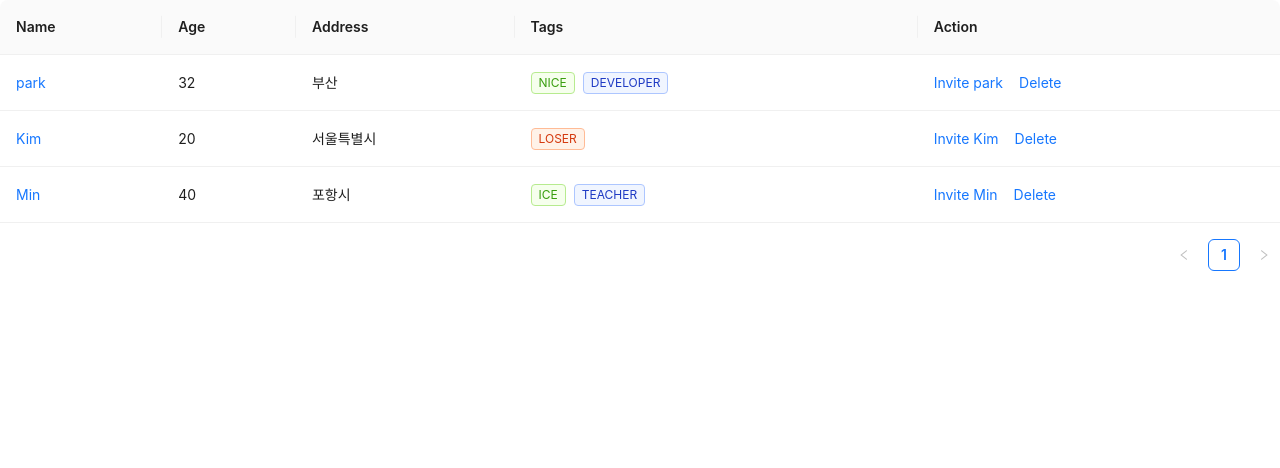
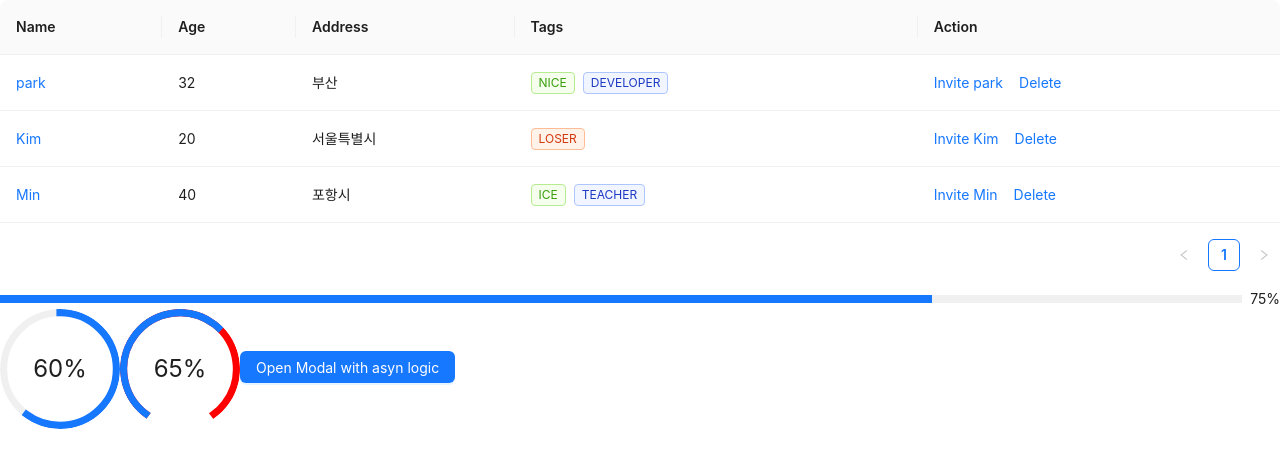
Before and after one commit to rondido/react-video-base, a React (Create React App) app in the folder ui/: page / in a window 1280 px wide. Shown: the top 468 px of the page. Built offline with nearby package versions, Linux system fonts and the light colour scheme.

Commit message:
feat:React AntDesign Modal, Progress commit

```diff
--- a/ui/src/components/AntDesign/AntDesignExample.jsx
+++ b/ui/src/components/AntDesign/AntDesignExample.jsx
@@ -3,6 +3,7 @@ import FormExample from './FormExample'
 import GetStart from './GetStart'
 import IconExample from './IconExample'
 import LayoutExample from './LayoutExample'
+import ModalExample from './ModalExample'
 import TableExample from './TableExample'
 import TypographyExample from './TypographyExample'
 
@@ -15,6 +16,7 @@ export default function AntDesignExample() {
         {/* <LayoutExample/> */}
         {/* <FormExample/> */}
         <TableExample/>
+        <ModalExample/>
     </div>
   )
 }
--- /dev/null
+++ b/ui/src/components/AntDesign/ModalExample.jsx
@@ -0,0 +1,39 @@
+import React, { useState } from 'react'
+import {Modal, Button, Progress} from "antd";
+
+export default function ModalExample() {
+    const [visible,setVisible] = useState(false);
+    const [confirmLoaidng,setConfirmLoading] = useState(false);
+    const [modalText,setModalText] = useState("모달창이 떠 올랐다.");
+    const showModal = () =>{
+        setVisible(true);
+        setModalText("모달창이 떠 올랐다.");
+    }
+    const handleOk = () =>{
+        setModalText("여기는 ok를 누른것이다");
+        setConfirmLoading(true);
+        setTimeout(()=>{
+            setVisible(false);
+            setConfirmLoading(false);
+        }, 2000)
+    }
+    const handleCancel = () =>{
+        console.log("clicked cancel button");
+        setVisible(false);
+    }
+  return (
+    <div>
+        <>
+        <Progress strokeLinecap='square' percent={75} />
+        <Progress strokeLinecap='square' type="circle" percent={60}/>
+        <Progress strokeLinecap='square' type="dashboard" percent={65} trailColor="red"/>
+        </>
+        <Button type="primary" onClick={showModal}>
+            Open Modal with asyn logic
+        </Button>
+        <Modal title="Title" visible={visible} onOk={handleOk} confirmLoading={confirmLoaidng} onCancel={handleCancel}>
+            <p>{modalText}</p>
+        </Modal>
+    </div>
+  )
+}
```
